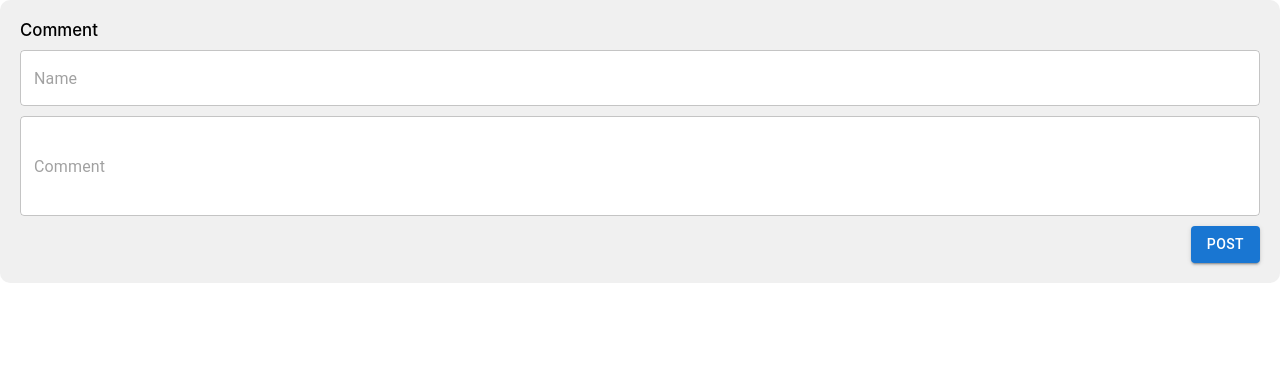
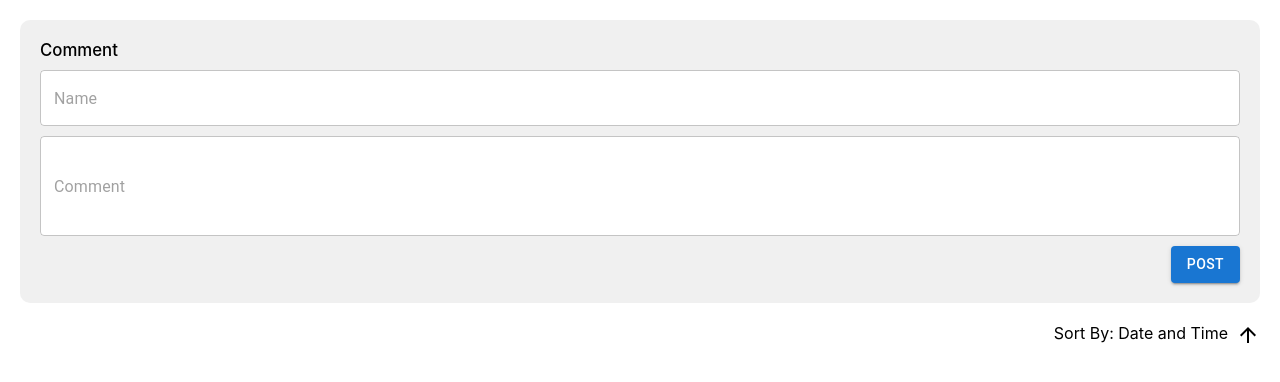
Before and after one commit to aman02ak/comment-reply-frontend, a React (Create React App) app: page / in a window 1280 px wide. Shown: the top 382 px of the page. Built offline with nearby package versions, Linux system fonts and the light colour scheme.

Commit message:
Staging commits

```diff
--- a/package.json
+++ b/package.json
@@ -5,6 +5,7 @@
   "dependencies": {
     "@emotion/react": "^11.11.4",
     "@emotion/styled": "^11.11.0",
+    "@mui/icons-material": "^5.15.14",
     "@mui/material": "^5.15.14",
     "@testing-library/jest-dom": "^5.17.0",
     "@testing-library/react": "^13.4.0",
--- a/src/App.css
+++ b/src/App.css
@@ -2,3 +2,33 @@
   margin: 0;
   padding: 0;
 }
+
+.main-container {
+  display: flex;
+  flex-direction: column;
+  width: 100vw;
+  height: 100vh;
+}
+
+.main-thread {
+  margin: 20px;
+
+  box-sizing: border-box;
+  width: calc(100% - 40px);
+  /* height: 200px; */
+}
+
+.main-container-section {
+  margin: 0px 20px;
+
+  box-sizing: border-box;
+  width: calc(100% - 40px);
+}
+
+.main-container-section-sorter {
+  display: flex;
+  justify-content: flex-end;
+  gap: 8px;
+
+  cursor: pointer;
+}
--- a/src/App.js
+++ b/src/App.js
@@ -1,14 +1,42 @@
 import { React, useState } from 'react';
 import CommentForm from './CommentForm';
+
 import './App.css';
 
+import ArrowDownwardIcon from '@mui/icons-material/ArrowDownward';
+import ArrowUpwardIcon from '@mui/icons-material/ArrowUpward';
+
 function App() {
-  const [comments, updateComment] = [];
+  const [comments, updateComment] = [
+    {
+      name: 'Aman Kumar',
+      comment: 'This is how I start this thread'
+    }
+  ];
+  const [isSortedAscending, setIsSortedAscending] = useState(false);
 
+  const updateSortingTechnique = () => {
+    setIsSortedAscending(!isSortedAscending);
+    // write your logic to sort comments by date
+  }
+  return (
+    <div className='main-container'>
+      <div className='main-thread'>
+        <CommentForm />
+      </div>
+      <div className='main-container-section'>
+        <div className='main-container-section-sorter'>
+          <span>Sort By: Date and Time</span>
+          {
+            isSortedAscending ?
+            <ArrowDownwardIcon onClick={updateSortingTechnique}/>
+            : <ArrowUpwardIcon onClick={updateSortingTechnique}/>
+          }
+        </div>
+        <div className='main-container-section-content'>
 
-  return (
-    <div>
-      <CommentForm />
+        </div>
+      </div>
     </div>
   )
 }
```
Also changed, not shown: 1 other file (tests, documents, lock files or other folders).
